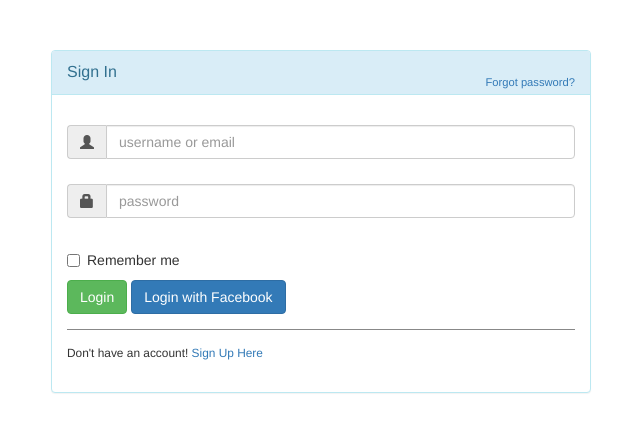
After one commit to mohsincox/loginci, a CodeIgniter app: the page made by application/views/BS_another_sign_in_up_form.html in a window 1280 px wide. The commit adds this page. Shown: the top 432 px of the page, without its empty margins (319-959 px from the left). Run offline with CodeIgniter, Linux system fonts and the light colour scheme; some libraries are stand-ins or nearby versions.

Commit message:
bs_another_form

```diff
--- /dev/null
+++ b/application/views/BS_another_sign_in_up_form.html
@@ -0,0 +1,156 @@
+<!DOCTYPE html>
+<html>
+<head>
+<title>Page Title</title>
+	<meta charset="utf-8">
+	<meta name="viewport" content="width=device-width, initial-scale=1">
+	<link rel="stylesheet" href="https://maxcdn.bootstrapcdn.com/bootstrap/3.3.7/css/bootstrap.min.css">
+	<script src="https://ajax.googleapis.com/ajax/libs/jquery/3.2.1/jquery.min.js"></script>
+	<script src="https://maxcdn.bootstrapcdn.com/bootstrap/3.3.7/js/bootstrap.min.js"></script>
+</head>
+
+<body>
+
+    <div class="container">
+        <div id="loginbox" style="margin-top:50px;" class="mainbox col-md-6 col-md-offset-3 col-sm-8 col-sm-offset-2">
+            <div class="panel panel-info" >
+                    <div class="panel-heading">
+                        <div class="panel-title">Sign In</div>
+                        <div style="float:right; font-size: 80%; position: relative; top:-10px"><a href="#">Forgot password?</a></div>
+                    </div>
+
+                    <div style="padding-top:30px" class="panel-body" >
+
+                        <div style="display:none" id="login-alert" class="alert alert-danger col-sm-12"></div>
+
+                        <form id="loginform" class="form-horizontal" role="form">
+
+                            <div style="margin-bottom: 25px" class="input-group">
+                                        <span class="input-group-addon"><i class="glyphicon glyphicon-user"></i></span>
+                                        <input id="login-username" type="text" class="form-control" name="username" value="" placeholder="username or email">
+                                    </div>
+
+                            <div style="margin-bottom: 25px" class="input-group">
+                                        <span class="input-group-addon"><i class="glyphicon glyphicon-lock"></i></span>
+                                        <input id="login-password" type="password" class="form-control" name="password" placeholder="password">
+                                    </div>
+
+
+
+                            <div class="input-group">
+                                      <div class="checkbox">
+                                        <label>
+                                          <input id="login-remember" type="checkbox" name="remember" value="1"> Remember me
+                                        </label>
+                                      </div>
+                                    </div>
+
+
+                                <div style="margin-top:10px" class="form-group">
+                                    <!-- Button -->
+
+                                    <div class="col-sm-12 controls">
+                                      <a id="btn-login" href="#" class="btn btn-success">Login  </a>
+                                      <a id="btn-fblogin" href="#" class="btn btn-primary">Login with Facebook</a>
+
+                                    </div>
+                                </div>
+
+
+                                <div class="form-group">
+                                    <div class="col-md-12 control">
+                                        <div style="border-top: 1px solid#888; padding-top:15px; font-size:85%" >
+                                            Don't have an account!
+                                        <a href="#" onClick="$('#loginbox').hide(); $('#signupbox').show()">
+                                            Sign Up Here
+                                        </a>
+                                        </div>
+                                    </div>
+                                </div>
+                            </form>
+
+
+
+                        </div>
+                    </div>
+        </div>
+        <div id="signupbox" style="display:none; margin-top:50px" class="mainbox col-md-6 col-md-offset-3 col-sm-8 col-sm-offset-2">
+                    <div class="panel panel-info">
+                        <div class="panel-heading">
+                            <div class="panel-title">Sign Up</div>
+                            <div style="float:right; font-size: 85%; position: relative; top:-10px"><a id="signinlink" href="#" onclick="$('#signupbox').hide(); $('#loginbox').show()">Sign In</a></div>
+                        </div>
+                        <div class="panel-body" >
+                            <form id="signupform" class="form-horizontal" role="form">
+
+                                <div id="signupalert" style="display:none" class="alert alert-danger">
+                                    <p>Error:</p>
+                                    <span></span>
+                                </div>
+
+
+
+                                <div class="form-group">
+                                    <label for="email" class="col-md-3 control-label">Email</label>
+                                    <div class="col-md-9">
+                                        <input type="text" class="form-control" name="email" placeholder="Email Address">
+                                    </div>
+                                </div>
+
+                                <div class="form-group">
+                                    <label for="firstname" class="col-md-3 control-label">First Name</label>
+                                    <div class="col-md-9">
+                                        <input type="text" class="form-control" name="firstname" placeholder="First Name">
+                                    </div>
+                                </div>
+                                <div class="form-group">
+                                    <label for="lastname" class="col-md-3 control-label">Last Name</label>
+                                    <div class="col-md-9">
+                                        <input type="text" class="form-control" name="lastname" placeholder="Last Name">
+                                    </div>
+                                </div>
+                                <div class="form-group">
+                                    <label for="password" class="col-md-3 control-label">Password</label>
+                                    <div class="col-md-9">
+                                        <input type="password" class="form-control" name="passwd" placeholder="Password">
+                                    </div>
+                                </div>
+
+                                <div class="form-group">
+                                    <label for="icode" class="col-md-3 control-label">Invitation Code</label>
+                                    <div class="col-md-9">
+                                        <input type="text" class="form-control" name="icode" placeholder="">
+                                    </div>
+                                </div>
+
+                                <div class="form-group">
+                                    <!-- Button -->
+                                    <div class="col-md-offset-3 col-md-9">
+                                        <button id="btn-signup" type="button" class="btn btn-info"><i class="icon-hand-right"></i> &nbsp Sign Up</button>
+                                        <span style="margin-left:8px;">or</span>
+                                    </div>
+                                </div>
+
+                                <div style="border-top: 1px solid #999; padding-top:20px"  class="form-group">
+
+                                    <div class="col-md-offset-3 col-md-9">
+                                        <button id="btn-fbsignup" type="button" class="btn btn-primary"><i class="icon-facebook"></i>   Sign Up with Facebook</button>
+                                    </div>
+
+                                </div>
+
+
+
+                            </form>
+                         </div>
+                    </div>
+
+
+
+
+         </div>
+    </div>
+
+
+</body>
+</html>
```
Also changed, not shown: application/views/login_view.php (+8 -6 lines).
